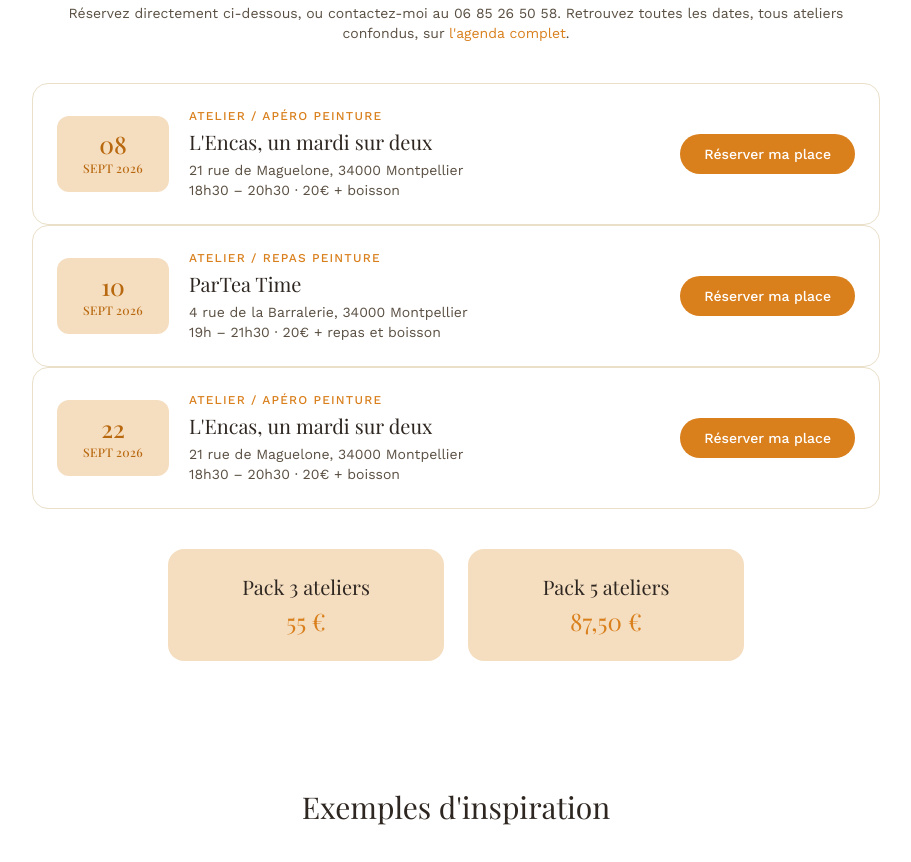
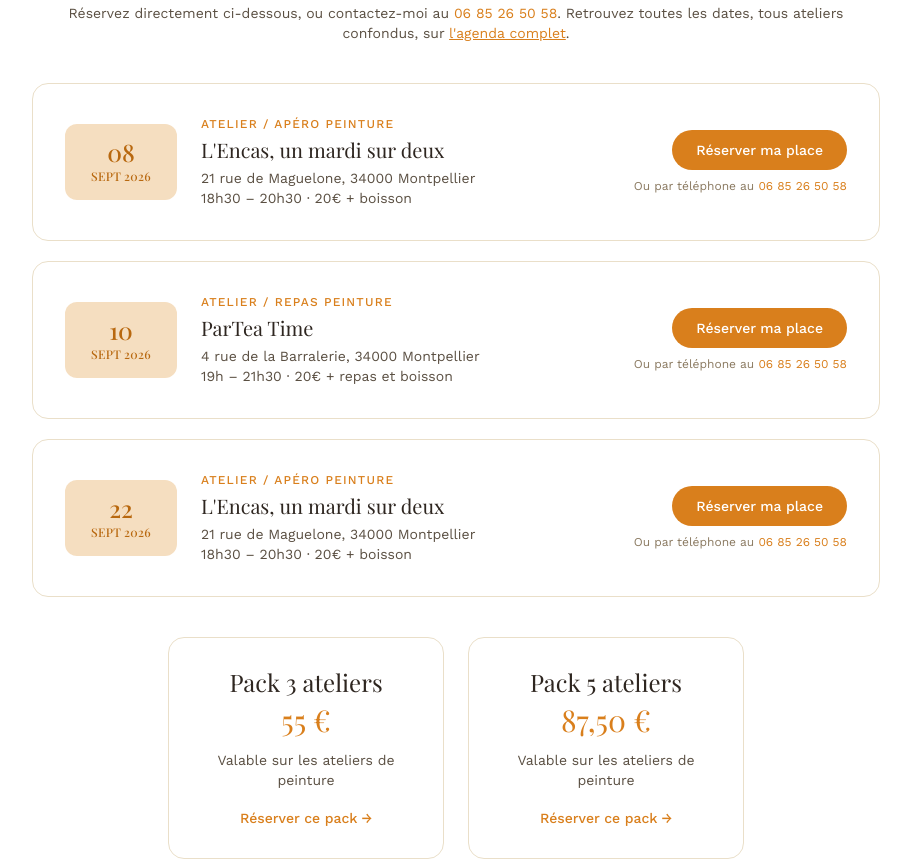
Before and after one commit to hernandcb/site-josephine, a website: page ateliers-peinture.html in a window 1280 px wide. Shown: the part 1756-2618 px from the top of the page, without its empty margins (184-1095 px from the left). Drawn offline with nearby package versions, Linux system fonts and the light colour scheme; a web font is replaced by a local one.

Commit message:
Improved styles on pages ateliers

```diff
--- a/ateliers-peinture.html
+++ b/ateliers-peinture.html
@@ -201,10 +201,10 @@
 <!-- PROCHAINES DATES - donnee unique, partagee avec agenda.html -->
 <section id="dates" class="max-w-4xl mx-auto px-6 py-16">
   <h2 class="font-display text-3xl text-center mb-3">Prochaines dates — Peinture</h2>
-  <p class="text-center text-sm text-[#5A4F42] mb-10">Réservez directement ci-dessous, ou contactez-moi au 06 85 26 50 58. Retrouvez toutes les dates, tous ateliers confondus, sur <a href="agenda.html" class="text-terracotta underline">l'agenda complet</a>.</p>
+  <p class="text-center text-sm text-[#5A4F42] mb-10">Réservez directement ci-dessous, ou contactez-moi au <a href="tel:0685265058" alt="Appel au 0685265058" class="text-terracotta hover:underline">06 85 26 50 58</a>. Retrouvez toutes les dates, tous ateliers confondus, sur <a href="agenda.html" class="text-terracotta underline">l'agenda complet</a>.</p>
   <div class="space-y-5">
 
-    <div class="bg-white border border-[#EADFC9] rounded-2xl p-6 md:p-7 flex flex-col md:flex-row gap-5 md:items-center">
+    <div class="bg-white border border-[#EADFC9] rounded-2xl p-6 md:p-8 flex flex-col md:flex-row gap-6 md:items-center">
       <div class="date-badge rounded-xl px-5 py-4 text-center shrink-0 md:w-28">
         <p class="text-2xl leading-none">08</p>
         <p class="text-xs uppercase tracking-wide mt-1">Sept 2026</p>
@@ -215,10 +215,16 @@
         <p class="text-sm text-[#5A4F42]">21 rue de Maguelone, 34000 Montpellier</p>
         <p class="text-sm text-[#5A4F42]">18h30 – 20h30 · 20€ + boisson</p>
       </div>
-      <a href="https://buy.stripe.com/dRm6oI4Wz7scbX4aR90kE08" class="btn-primary px-6 py-2.5 rounded-full text-sm font-medium text-center shrink-0">Réserver ma place</a>
+      <div class="flex flex-col gap-2 md:items-end">
+        <a href="https://buy.stripe.com/dRm6oI4Wz7scbX4aR90kE08" class="btn-primary px-6 py-2.5 rounded-full text-sm font-medium text-center">Réserver ma place</a>
+        <p class="text-xs text-[#8A7960] text-center md:text-right">
+          Ou par téléphone au
+          <a href="tel:0685265058" alt="Appel au 0685265058" class="text-terracotta hover:underline">06 85 26 50 58</a>
+        </p>
+      </div>
     </div>
 
-    <div class="bg-white border border-[#EADFC9] rounded-2xl p-6 md:p-7 flex flex-col md:flex-row gap-5 md:items-center">
+    <div class="bg-white border border-[#EADFC9] rounded-2xl p-6 md:p-8 flex flex-col md:flex-row gap-6 md:items-center">
       <div class="date-badge rounded-xl px-5 py-4 text-center shrink-0 md:w-28">
         <p class="text-2xl leading-none">10</p>
         <p class="text-xs uppercase tracking-wide mt-1">Sept 2026</p>
@@ -229,10 +235,16 @@
         <p class="text-sm text-[#5A4F42]">4 rue de la Barralerie, 34000 Montpellier</p>
         <p class="text-sm text-[#5A4F42]">19h – 21h30 · 20€ + repas et boisson</p>
       </div>
-      <a href="https://buy.stripe.com/eVq6oI74H5k40emcZh0kE0a" class="btn-primary px-6 py-2.5 rounded-full text-sm font-medium text-center shrink-0">Réserver ma place</a>
+      <div class="flex flex-col gap-2 md:items-end">
+        <a href="https://buy.stripe.com/eVq6oI74H5k40emcZh0kE0a" class="btn-primary px-6 py-2.5 rounded-full text-sm font-medium text-center">Réserver ma place</a>
+        <p class="text-xs text-[#8A7960] text-center md:text-right">
+          Ou par téléphone au
+          <a href="tel:0685265058" alt="Appel au 0685265058" class="text-terracotta hover:underline">06 85 26 50 58</a>
+        </p>
+      </div>
     </div>
 
-    <div class="bg-white border border-[#EADFC9] rounded-2xl p-6 md:p-7 flex flex-col md:flex-row gap-5 md:items-center">
+    <div class="bg-white border border-[#EADFC9] rounded-2xl p-6 md:p-8 flex flex-col md:flex-row gap-6 md:items-center">
       <div class="date-badge rounded-xl px-5 py-4 text-center shrink-0 md:w-28">
         <p class="text-2xl leading-none">22</p>
         <p class="text-xs uppercase tracking-wide mt-1">Sept 2026</p>
@@ -243,21 +255,31 @@
         <p class="text-sm text-[#5A4F42]">21 rue de Maguelone, 34000 Montpellier</p>
         <p class="text-sm text-[#5A4F42]">18h30 – 20h30 · 20€ + boisson</p>
       </div>
-      <a href="https://buy.stripe.com/dRm6oI4Wz7scbX4aR90kE08" class="btn-primary px-6 py-2.5 rounded-full text-sm font-medium text-center shrink-0">Réserver ma place</a>
+      <div class="flex flex-col gap-2 md:items-end">
+        <a href="https://buy.stripe.com/dRm6oI4Wz7scbX4aR90kE08" class="btn-primary px-6 py-2.5 rounded-full text-sm font-medium text-center">Réserver ma place</a>
+        <p class="text-xs text-[#8A7960] text-center md:text-right">
+          Ou par téléphone au
+          <a href="tel:0685265058" alt="Appel au 0685265058" class="text-terracotta hover:underline">06 85 26 50 58</a>
+        </p>
+      </div>
     </div>
 
   </div>
   <div class="grid sm:grid-cols-2 gap-6 max-w-xl mx-auto mt-10">
-    <a href="https://buy.stripe.com/bJe5kE4Wz27Sd180cv0kE0c">
-      <div class="bg-pastel rounded-2xl p-6 text-center">
-        <p class="font-display text-xl mb-1">Pack 3 ateliers</p>
-        <p class="text-2xl font-display text-terracotta">55 €</p>
+    <a href="https://buy.stripe.com/bJe5kE4Wz27Sd180cv0kE0c" class="group block">
+      <div class="bg-white border border-[#EADFC9] rounded-2xl p-7 text-center transition-colors group-hover:border-terracotta">
+        <p class="font-display text-2xl mb-1">Pack 3 ateliers</p>
+        <p class="text-3xl font-display text-terracotta mb-3">55 €</p>
+        <p class="text-sm text-[#5A4F42] mb-4">Valable sur les ateliers de peinture</p>
+        <p class="text-sm text-terracotta font-medium inline-flex items-center gap-1 group-hover:gap-2 transition-all">Réserver ce pack <span>→</span></p>
       </div>
     </a>
-    <a href="https://buy.stripe.com/dRm7sM60D6o81iqf7p0kE0b">
-      <div class="bg-pastel rounded-2xl p-6 text-center">
-        <p class="font-display text-xl mb-1">Pack 5 ateliers</p>
-        <p class="text-2xl font-display text-terracotta">87,50 €</p>
+    <a href="https://buy.stripe.com/dRm7sM60D6o81iqf7p0kE0b" class="group block">
+      <div class="bg-white border border-[#EADFC9] rounded-2xl p-7 text-center transition-colors group-hover:border-terracotta">
+        <p class="font-display text-2xl mb-1">Pack 5 ateliers</p>
+        <p class="text-3xl font-display text-terracotta mb-3">87,50 €</p>
+        <p class="text-sm text-[#5A4F42] mb-4">Valable sur les ateliers de peinture</p>
+        <p class="text-sm text-terracotta font-medium inline-flex items-center gap-1 group-hover:gap-2 transition-all">Réserver ce pack <span>→</span></p>
       </div>
     </a>
   </div>
```
Also changed, not shown: ateliers-boucles.html (+9 -3 lines), dist/styles.css.
